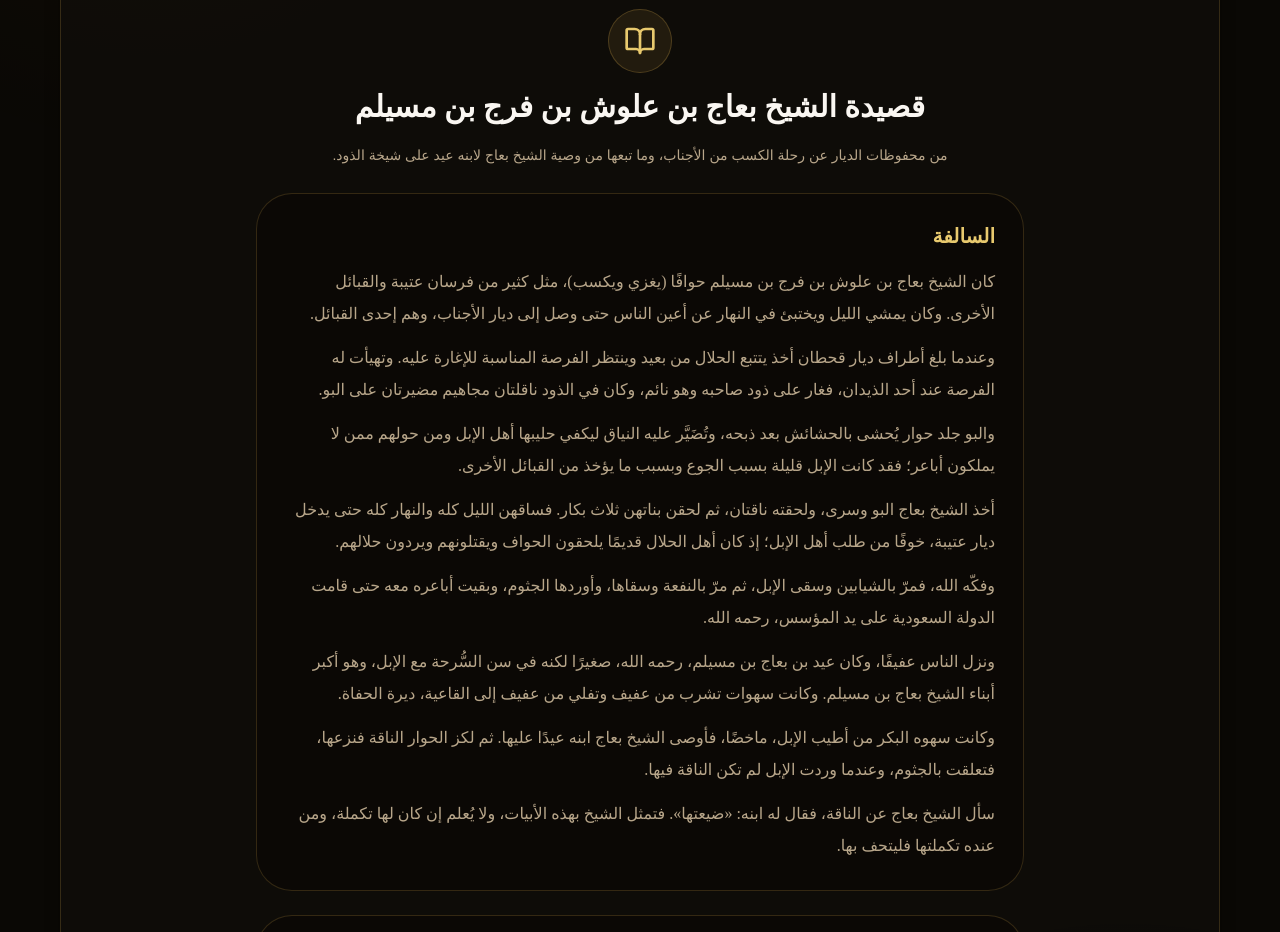
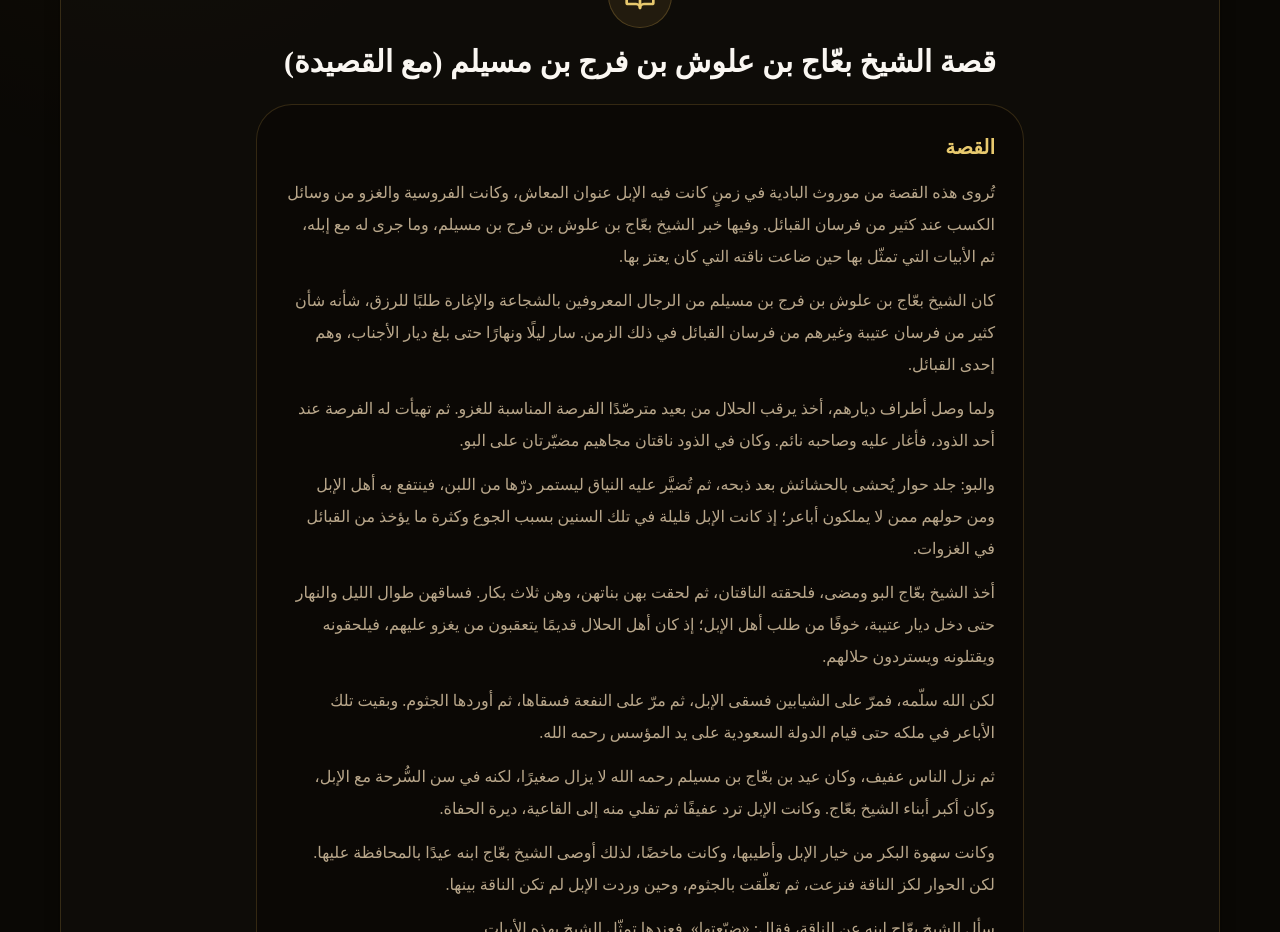
Before and after one commit to Tribe-alSayahin/Tribe-alSayahin.github.io, a Next.js app: page /hawiya in a window 1280 px wide. Shown: the part 2760-3692 px from the top of the page. Built offline with nearby package versions, Linux system fonts and the light colour scheme.

Commit message:
اعتماد قصة الشيخ بعاج وقصيدته كما وردت

```diff
--- a/src/components/PoetryCouncil/PoetryCouncil.data.ts
+++ b/src/components/PoetryCouncil/PoetryCouncil.data.ts
@@ -1,13 +1,14 @@
-// confidence: 'probable' — رواية شفوية محفوظة في الديار، وتحتاج إلى إسناد مكتوب قبل رفعها إلى درجة التوثيق الأولى.
 export const baajStory = [
-  'كان الشيخ بعاج بن علوش بن فرج بن مسيلم حوافًا (يغزي ويكسب)، مثل كثير من فرسان عتيبة والقبائل الأخرى. وكان يمشي الليل ويختبئ في النهار عن أعين الناس حتى وصل إلى ديار الأجناب، وهم إحدى القبائل.',
-  'وعندما بلغ أطراف ديار قحطان أخذ يتتبع الحلال من بعيد وينتظر الفرصة المناسبة للإغارة عليه. وتهيأت له الفرصة عند أحد الذيدان، فغار على ذود صاحبه وهو نائم، وكان في الذود ناقلتان مجاهيم مضيرتان على البو.',
-  'والبو جلد حوار يُحشى بالحشائش بعد ذبحه، وتُضَيَّر عليه النياق ليكفي حليبها أهل الإبل ومن حولهم ممن لا يملكون أباعر؛ فقد كانت الإبل قليلة بسبب الجوع وبسبب ما يؤخذ من القبائل الأخرى.',
-  'أخذ الشيخ بعاج البو وسرى، ولحقته ناقتان، ثم لحقن بناتهن ثلاث بكار. فساقهن الليل كله والنهار كله حتى يدخل ديار عتيبة، خوفًا من طلب أهل الإبل؛ إذ كان أهل الحلال قديمًا يلحقون الحواف ويقتلونهم ويردون حلالهم.',
-  'وفكّه الله، فمرّ بالشيابين وسقى الإبل، ثم مرّ بالنفعة وسقاها، وأوردها الجثوم، وبقيت أباعره معه حتى قامت الدولة السعودية على يد المؤسس، رحمه الله.',
-  'ونزل الناس عفيفًا، وكان عيد بن بعاج بن مسيلم، رحمه الله، صغيرًا لكنه في سن السُّرحة مع الإبل، وهو أكبر أبناء الشيخ بعاج بن مسيلم. وكانت سهوات تشرب من عفيف وتفلي من عفيف إلى القاعية، ديرة الحفاة.',
-  'وكانت سهوه البكر من أطيب الإبل، ماخضًا، فأوصى الشيخ بعاج ابنه عيدًا عليها. ثم لكز الحوار الناقة فنزعها، فتعلقت بالجثوم، وعندما وردت الإبل لم تكن الناقة فيها.',
-  'سأل الشيخ بعاج عن الناقة، فقال له ابنه: «ضيعتها». فتمثل الشيخ بهذه الأبيات، ولا يُعلم إن كان لها تكملة، ومن عنده تكملتها فليتحف بها.',
+  'تُروى هذه القصة من موروث البادية في زمنٍ كانت فيه الإبل عنوان المعاش، وكانت الفروسية والغزو من وسائل الكسب عند كثير من فرسان القبائل. وفيها خبر الشيخ بعّاج بن علوش بن فرج بن مسيلم، وما جرى له مع إبله، ثم الأبيات التي تمثّل بها حين ضاعت ناقته التي كان يعتز بها.',
+  'كان الشيخ بعّاج بن علوش بن فرج بن مسيلم من الرجال المعروفين بالشجاعة والإغارة طلبًا للرزق، شأنه شأن كثير من فرسان عتيبة وغيرهم من فرسان القبائل في ذلك الزمن. سار ليلًا ونهارًا حتى بلغ ديار الأجناب، وهم إحدى القبائل.',
+  'ولما وصل أطراف ديارهم، أخذ يرقب الحلال من بعيد مترصّدًا الفرصة المناسبة للغزو. ثم تهيأت له الفرصة عند أحد الذود، فأغار عليه وصاحبه نائم. وكان في الذود ناقتان مجاهيم مضيّرتان على البو.',
+  'والبو: جلد حوار يُحشى بالحشائش بعد ذبحه، ثم تُضيَّر عليه النياق ليستمر درّها من اللبن، فينتفع به أهل الإبل ومن حولهم ممن لا يملكون أباعر؛ إذ كانت الإبل قليلة في تلك السنين بسبب الجوع وكثرة ما يؤخذ من القبائل في الغزوات.',
+  'أخذ الشيخ بعّاج البو ومضى، فلحقته الناقتان، ثم لحقت بهن بناتهن، وهن ثلاث بكار. فساقهن طوال الليل والنهار حتى دخل ديار عتيبة، خوفًا من طلب أهل الإبل؛ إذ كان أهل الحلال قديمًا يتعقبون من يغزو عليهم، فيلحقونه ويقتلونه ويستردون حلالهم.',
+  'لكن الله سلّمه، فمرّ على الشيابين فسقى الإبل، ثم مرّ على النفعة فسقاها، ثم أوردها الجثوم. وبقيت تلك الأباعر في ملكه حتى قيام الدولة السعودية على يد المؤسس رحمه الله.',
+  'ثم نزل الناس عفيف، وكان عيد بن بعّاج بن مسيلم رحمه الله لا يزال صغيرًا، لكنه في سن السُّرحة مع الإبل، وكان أكبر أبناء الشيخ بعّاج. وكانت الإبل ترد عفيفًا ثم تفلي منه إلى القاعية، ديرة الحفاة.',
+  'وكانت سهوة البكر من خيار الإبل وأطيبها، وكانت ماخضًا، لذلك أوصى الشيخ بعّاج ابنه عيدًا بالمحافظة عليها. لكن الحوار لكز الناقة فنزعت، ثم تعلّقت بالجثوم، وحين وردت الإبل لم تكن الناقة بينها.',
+  'سأل الشيخ بعّاج ابنه عن الناقة، فقال: «ضيّعتها». فعندها تمثّل الشيخ بهذه الأبيات.',
+  'ولا يُعلم هل لهذه الأبيات تكملة، ومن كانت لديه تتمتها فليتحفنا بها.',
 ] as const;
 
 export const baajPoemLines = [
--- a/src/components/PoetryCouncil/index.tsx
+++ b/src/components/PoetryCouncil/index.tsx
@@ -1,7 +1,6 @@
 'use client';
 
 import { BookOpen } from 'lucide-react';
-import { Badge } from '../ui/Badge';
 import { baajPoemLines, baajStory } from './PoetryCouncil.data';
 
 export default function PoetryCouncil() {
@@ -9,20 +8,14 @@ export default function PoetryCouncil() {
     <div className="bg-ink-2/50 border border-brass/20 rounded-3xl p-space-6 md:p-space-10 shadow-xl" id="diwan-poet">
       <div className="max-w-3xl mx-auto space-y-space-6">
         <div className="text-center space-y-space-4">
-          <Badge variant="brass" showDot={true} className="font-kufi text-xs px-space-3 py-space-1 bg-brass/10">
-            رواية شفوية موثقة
-          </Badge>
           <div className="mx-auto w-16 h-16 rounded-2xl border border-brass/25 bg-brass/10 flex items-center justify-center text-brass-lt">
             <BookOpen className="w-8 h-8" aria-hidden="true" />
           </div>
-          <h3 className="text-2xl md:text-3xl font-serif text-sand font-bold">قصيدة الشيخ بعاج بن علوش بن فرج بن مسيلم</h3>
-          <p className="text-sm text-sand-dim leading-loose">
-            من محفوظات الديار عن رحلة الكسب من الأجناب، وما تبعها من وصية الشيخ بعاج لابنه عيد على شيخة الذود.
-          </p>
+          <h3 className="text-2xl md:text-3xl font-serif text-sand font-bold">قصة الشيخ بعّاج بن علوش بن فرج بن مسيلم (مع القصيدة)</h3>
         </div>
 
         <section className="rounded-2xl border border-brass/20 bg-ink/70 p-space-5 md:p-space-7" aria-labelledby="baaj-story-title">
-          <h4 id="baaj-story-title" className="font-serif text-xl text-brass-lt font-bold mb-space-4">السالفة</h4>
+          <h4 id="baaj-story-title" className="font-serif text-xl text-brass-lt font-bold mb-space-4">القصة</h4>
           <div className="space-y-space-3 text-sand-dim leading-loose font-serif">
             {baajStory.map((paragraph) => (
               <p key={paragraph}>{paragraph}</p>
@@ -31,7 +24,7 @@ export default function PoetryCouncil() {
         </section>
 
         <article className="rounded-2xl border border-brass/20 bg-ink/70 p-space-5 md:p-space-7">
-          <p className="font-kufi text-xs text-brass-lt mb-space-4">مقام القصيدة: سهوات عفيف والجثوم</p>
+          <h4 className="font-serif text-xl text-brass-lt font-bold mb-space-4">القصيدة</h4>
           <div className="space-y-space-2 text-sand leading-loose text-base md:text-lg font-serif">
             {baajPoemLines.map((line) => (
               <p key={line} className="text-center">
```
